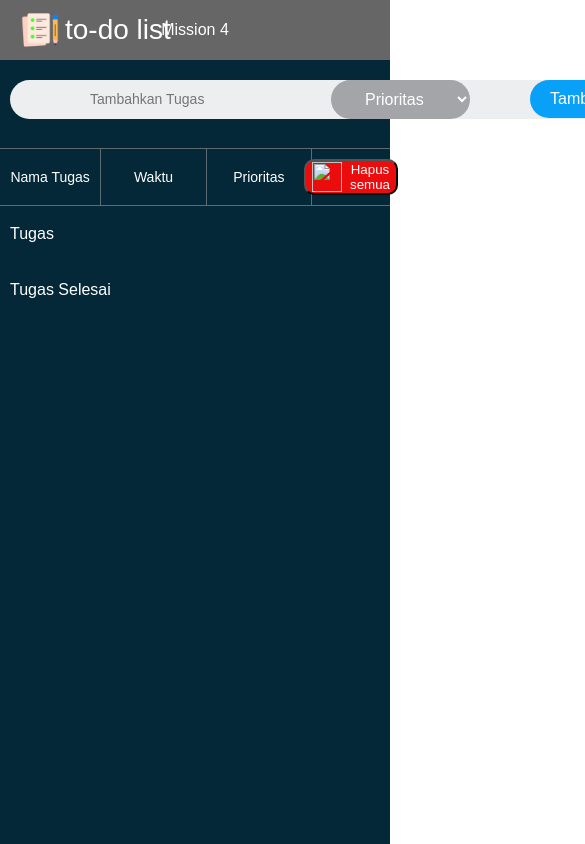
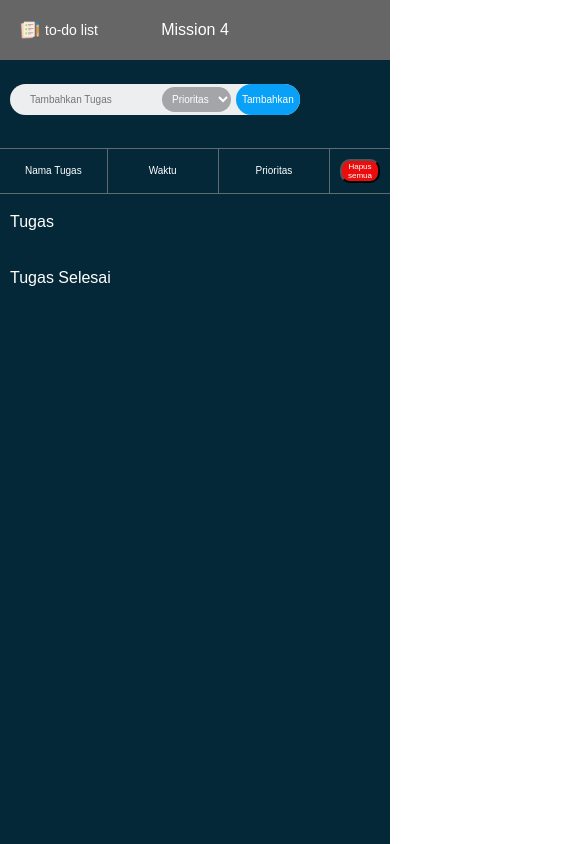
Before and after one commit to Greg0rius/To-do-list-Project, a plain HTML site: page index.html in a window 390 px wide. Shown: the top 844 px of the page, 585 px wide, since content can reach past the window. Drawn offline with Linux system fonts and the light colour scheme.

Commit message:
menambahkan css baru

```diff
--- a/css/style.css
+++ b/css/style.css
@@ -482,3 +482,63 @@
     align-items: stretch;
     border-bottom: 1px solid #9999;
 }
+
+@media (max-width: 762px) {
+    .icon {
+        width: 20px;
+        height: 20px;
+    }
+
+    .to-do {
+        font-size: 14px;
+    }
+
+    .vector {
+        width: 0px;
+        height: 0px;
+    }
+
+    .input-tambah {
+        padding: 10px 0px 10px 0px ;
+        font-size: 10px;
+    }
+
+    select {
+        margin-right: 5px;
+        font-size: 10px;
+        padding: 6px 6px;
+    }
+
+    .submit-tambah {
+        font-size: 10px;
+        padding: 10px 6px;
+    }
+
+    .chek-box {
+        left: 4px;
+        width: 12px;
+        height: 12px;
+    }
+    .isi {
+        margin: 0px
+    }
+
+    .nama-tugas,
+    .nama-tugas-head,
+    .kosong {
+        font-size: 10px;
+    }
+
+    .tenggat {
+        font-size: 10px;
+    }
+
+    .prioritas {
+        font-size: 10px;
+    }
+
+    .hapus-semua {
+        gap: 0px ;
+        font-size: 8px;
+    }
+}
```
